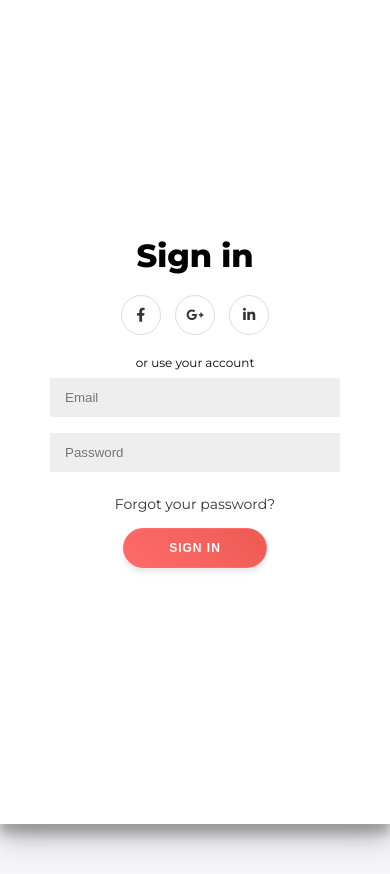
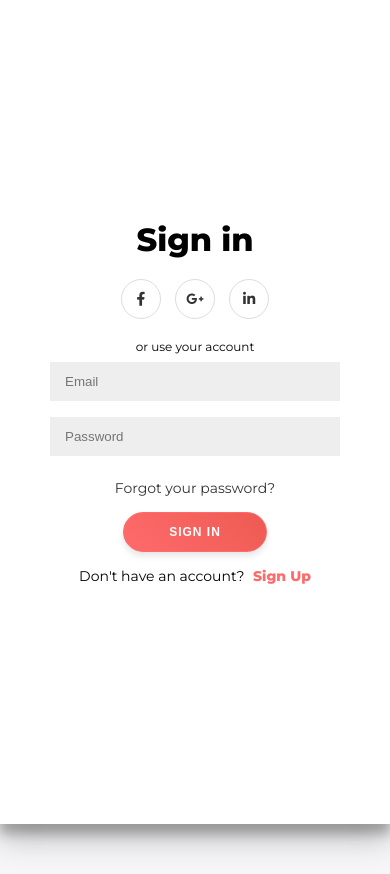
Before and after one commit to ankon35/SmartSpend, a FastAPI app: page /login in a window 390 px wide. Run offline with FastAPI, Linux system fonts and the light colour scheme; some libraries are stand-ins or nearby versions.

Commit message:
mobile screen issue fixed

```diff
--- a/UI/login/login.js
+++ b/UI/login/login.js
@@ -182,8 +182,13 @@ document.addEventListener('DOMContentLoaded', function() {
                 password
             );
 
-            // Success - store additional user data
-            localStorage.setItem('userName', name);
+            // Now, update the display name in Firebase
+            const user = userCredential.user;
+            await user.updateProfile({
+                displayName: name
+            });
+
+            // Success
             showSuccess('Account created successfully!', signupForm);
 
             // Switch to login form after successful signup
--- a/templates/login.html
+++ b/templates/login.html
@@ -7,6 +7,57 @@
     <link rel="stylesheet" href="/UI/login/login.css">
     <link rel="icon" type="image/x-icon" href="/static/favicon.ico">
     <link rel="stylesheet" href="https://cdnjs.cloudflare.com/ajax/libs/font-awesome/6.0.0-beta3/css/all.min.css">
+    <style>
+        /* Mobile form toggle links */
+        .form-toggle-link {
+            display: none;
+            margin-top: 15px;
+            text-align: center;
+            font-size: 14px;
+        }
+
+        .form-toggle-link a {
+            color: #ff6b6b;
+            font-weight: bold;
+            text-decoration: none;
+            margin-left: 5px;
+        }
+
+        .form-toggle-link a:hover {
+            text-decoration: underline;
+        }
+
+        @media (max-width: 768px) {
+            .form-toggle-link {
+                display: block;
+            }
+
+            .form-container {
+                width: 100%;
+            }
+
+            .sign-up-container {
+                transform: translateX(100%);
+            }
+
+            .container.right-panel-active .sign-up-container {
+                transform: translateX(0);
+            }
+
+            .container.right-panel-active .sign-in-container {
+                transform: translateX(-100%);
+            }
+
+            .overlay-container {
+                display: none;
+            }
+
+            /* Remove the absolute positioned toggle button */
+            .mobile-toggle-btn {
+                display: none;
+            }
+        }
+    </style>
 </head>
 
 <body>
@@ -25,6 +76,9 @@
                 <input type="password" id="signupPassword" placeholder="Password" required />
                 <input type="password" id="signupConfirmPassword" placeholder="Confirm Password" required />
                 <button type="submit">Sign Up</button>
+                <div class="form-toggle-link">
+                    Already have an account? <a href="#" id="goToSignIn">Sign In</a>
+                </div>
             </form>
         </div>
         <div class="form-container sign-in-container">
@@ -40,6 +94,9 @@
                 <input type="password" id="loginPassword" placeholder="Password" required />
                 <a href="#" id="forgotPassword">Forgot your password?</a>
                 <button type="submit">Sign In</button>
+                <div class="form-toggle-link">
+                    Don't have an account? <a href="#" id="goToSignUp">Sign Up</a>
+                </div>
             </form>
         </div>
         <div class="overlay-container">
@@ -72,5 +129,18 @@
 
     <!-- Main Script with Firebase integration -->
     <script type="module" src="/UI/login/login.js"></script>
+
+    <script>
+        // Toggle between sign in and sign up on mobile
+        document.getElementById('goToSignUp').addEventListener('click', function(e) {
+            e.preventDefault();
+            document.getElementById('container').classList.add('right-panel-active');
+        });
+
+        document.getElementById('goToSignIn').addEventListener('click', function(e) {
+            e.preventDefault();
+            document.getElementById('container').classList.remove('right-panel-active');
+        });
+    </script>
 </body>
 </html>
--- /dev/null
+++ b/user_data/gFiTgL0N3NO1fA2oSRXeFTADt4J2_financial_data.csv
@@ -0,0 +1,2 @@
+timestamp,type,category,amount
+2025-08-15 06:09:31,deposit,I received $200 salary,200.0
```
Also changed, not shown: static/home.js (+14 -3 lines), static/login.css (+22 -0 lines), static/login.js (+12 -7 lines).
